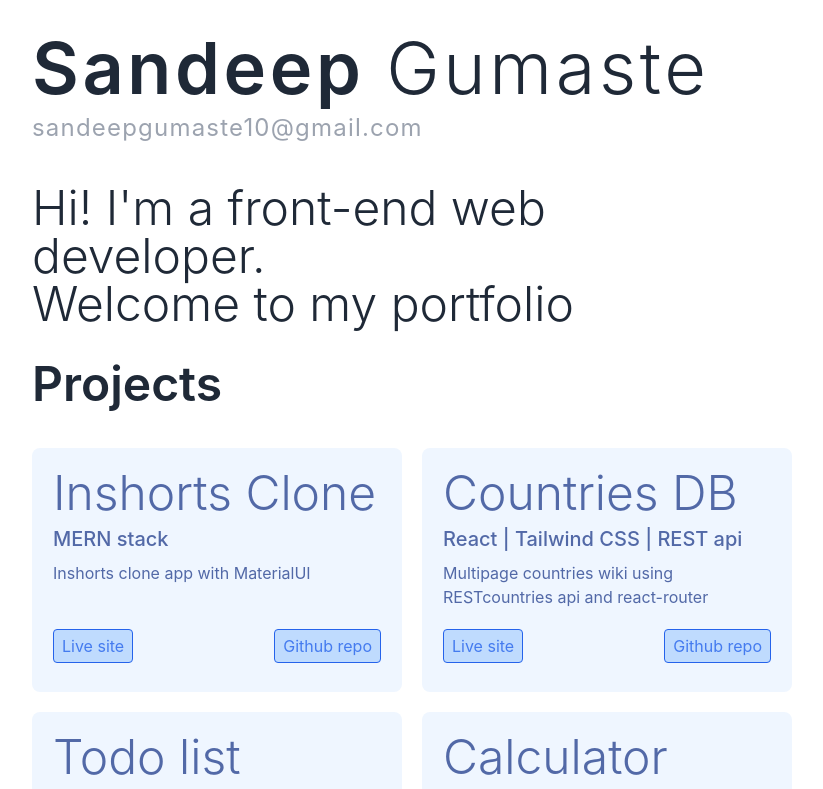
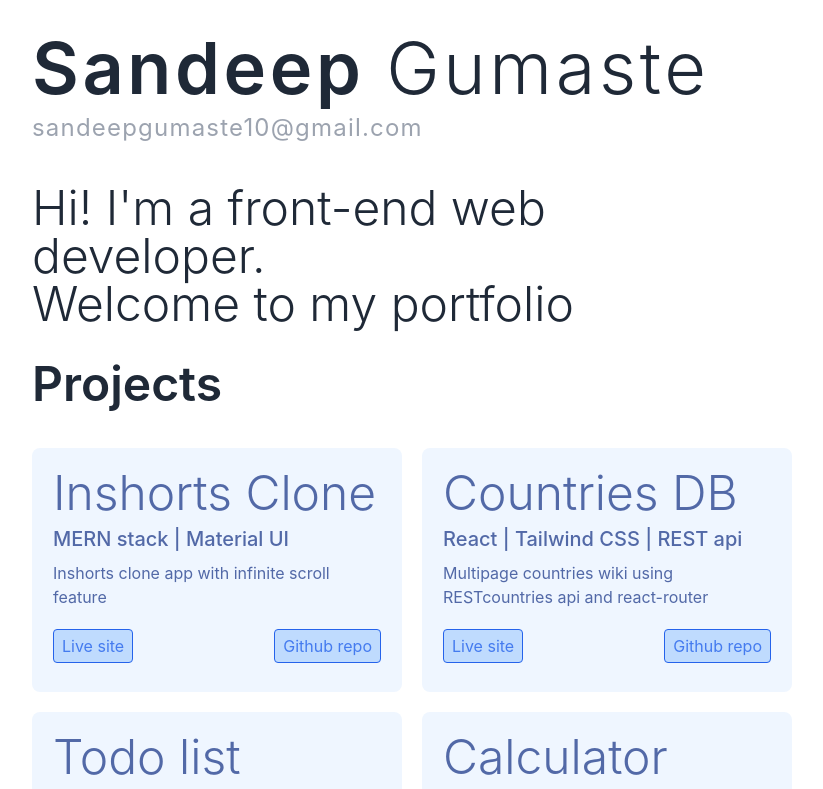
Before and after one commit to SandeepGumaste/sandeepgumaste.github.io, a React (Create React App) app: page / in a window 1280 px wide. Shown: the top 789 px of the page, without its empty margins (228-1051 px from the left). Built offline with nearby package versions, Linux system fonts and the light colour scheme.

Commit message:
project update

```diff
--- a/src/components/ProjectList.js
+++ b/src/components/ProjectList.js
@@ -2,8 +2,8 @@ const projectslist = [
   {
     id: 7,
     name: "Inshorts Clone",
-    tech: "MERN stack",
-    info: "Inshorts clone app with MaterialUI",
+    tech: "MERN stack | Material UI",
+    info: "Inshorts clone app with infinite scroll feature",
     live: "https://inshorts-clone-app.herokuapp.com/",
     github: "https://github.com/SandeepGumaste/inshorts-clone-app",
   },
```
